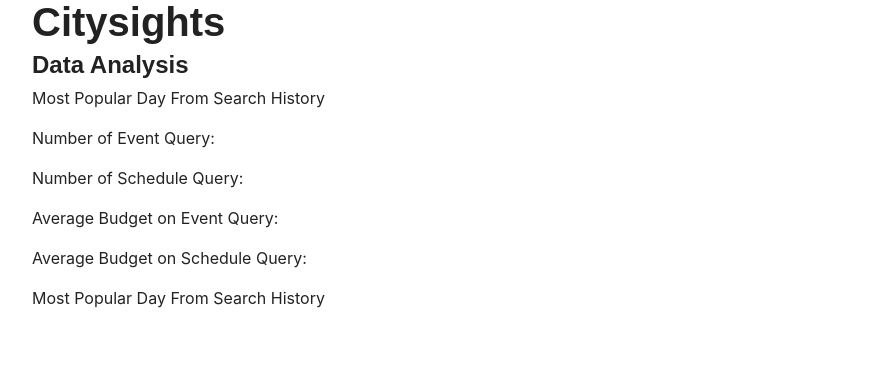
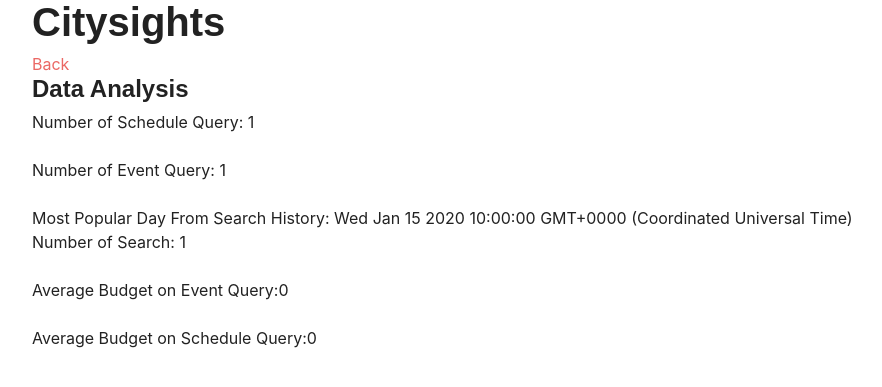
Before and after one commit to yanmiao2/cs411_project, a Node server app: page /admin/analysis/ in a window 1280 px wide. Shown: the top 387 px of the page, without its empty margins (53-935 px from the left). Run offline with Node 20, Linux system fonts and the light colour scheme; tables that the repository leaves empty or names only in its code hold one stand-in row (values such as "Sample post"); some libraries are stand-ins or nearby versions; some web fonts are replaced.

Commit message:
Finished Data Analysis Part

```diff
--- a/routes/admin.js
+++ b/routes/admin.js
@@ -10,9 +10,39 @@
 router.get("/",(req,res)=>{
     // let temp = uuid.v4();
     // let sql = "UPDATE `uuid_test` SET `UUID` = '"+temp+"' WHERE `uuid_test`.`UUID` = 'null1';"
-    let sql1 = "SELECT COUNT()"
-    console.log("test success");
-    res.render("analysis")
+    let sql1 = "SELECT COUNT(s.queryID) as NUM FROM schedpref s JOIN userpref u on s.queryID = u.queryID"
+    con.query(sql1,function (err, result1) {
+        if (err) throw err;
+        else{
+            // console.log(result[0].NUM);
+            let sql2 = "SELECT COUNT(s.queryID) as NUM FROM singleEventPref s JOIN userpref u on s.queryID = u.queryID"
+            con.query(sql2,function (err, result2){
+                let sql3 = "SELECT s.Date as Date, count(*) as NUM FROM singleEventPref s JOIN userpref u on s.queryID = u.queryID GROUP BY s.Date ORDER BY NUM DESC LIMIT 1";
+                con.query(sql3,function (err, result3){
+                    // if(err) throw err; console.log(result3);
+                    let sql4 = "SELECT Avg(u.budget) as Budget FROM singleEventPref s JOIN userpref u on s.queryID = u.queryID";
+                    con.query(sql4,function (err, result4){
+                        // if(err) throw err;console.log(result4);
+                        let sql5 = "SELECT Avg(u.budget) as Budget FROM schedpref s JOIN userpref u on s.queryID = u.queryID";
+                        con.query(sql5,function (err, result5){
+                            res.render("analysis",{numSchedule: result1, numEvent: result2, popDay: result3,eventBudget: result4, schedBudget:result5});
+                        });
+                    });
+                });
+            });
+        }
+    });
+
+// schedpref
+// singleEventPref
+// userpref
+    // <p>Number of Schedule Query:</p>
+    // <p>Number of Event Query:</p>
+    // <p>Most Popular Day From Search History</p>
+
+    // <p>Average Budget on Event Query:</p>
+    // <p>Average Budget on Schedule Query:</p>
+    // <p>Most Popular Day From Search History</p>
 
 });
 
--- a/views/analysis.ejs
+++ b/views/analysis.ejs
@@ -1,14 +1,15 @@
 <h1>Citysights</h1>
+<a href="/admin">Back</a>
 <h4>Data Analysis</h4>
 
-<p>Most Popular Day From Search History</p>
 
-<p>Number of Event Query:</p>
+Number of Schedule Query: <%= numSchedule[0].NUM %><br><br>
 
-<p>Number of Schedule Query:</p>
+Number of Event Query: <%= numEvent[0].NUM %><br><br>
 
-<p>Average Budget on Event Query:</p>
+Most Popular Day From Search History: <%= popDay[0].Date %><br>
+Number of Search: <%= popDay[0].NUM %><br><br>
 
-<p>Average Budget on Schedule Query:</p>
+Average Budget on Event Query:<%= eventBudget[0].Budget%> <br><br>
 
-<p>Most Popular Day From Search History</p>
+Average Budget on Schedule Query:<%= schedBudget[0].Budget%><br><br>
```
